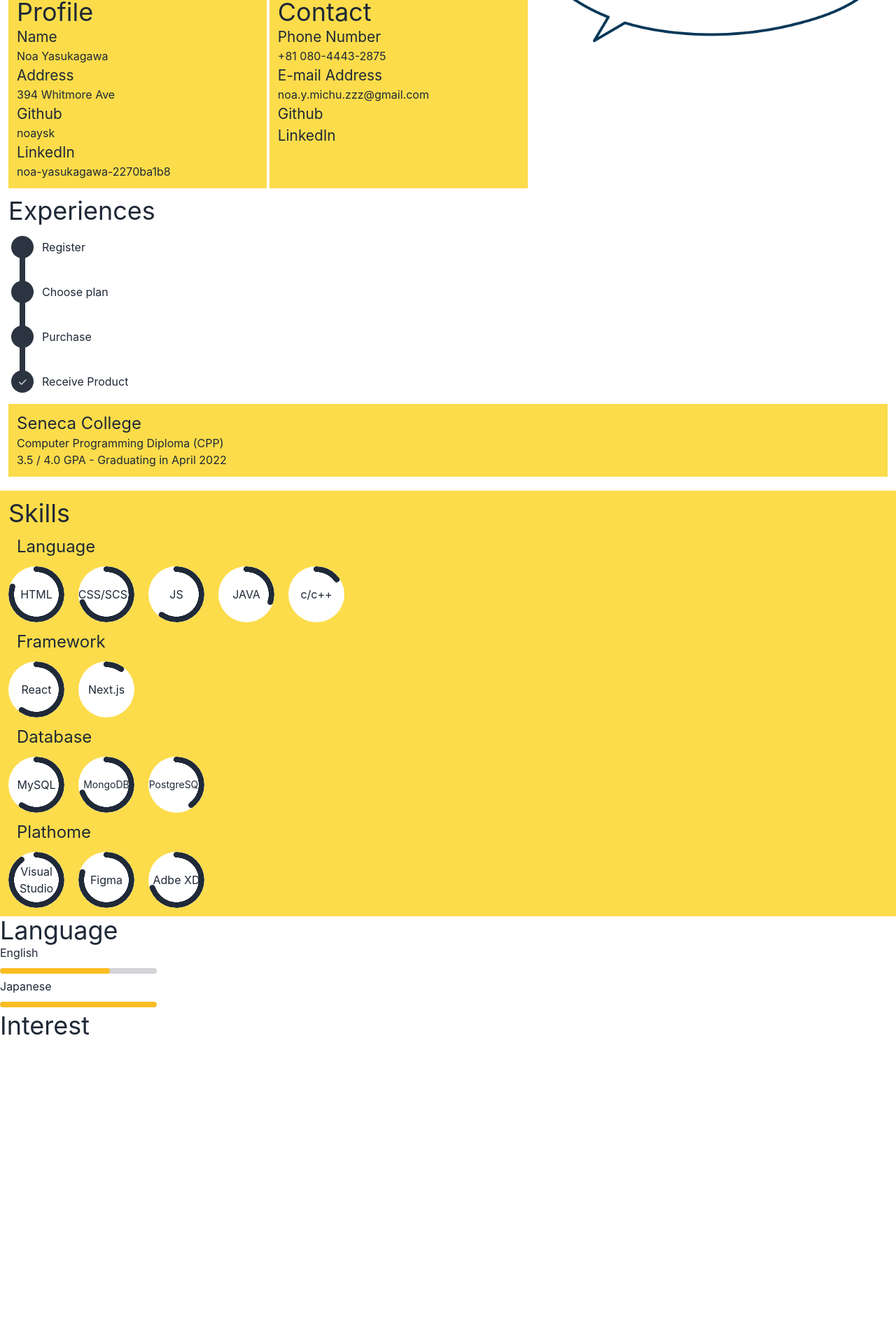
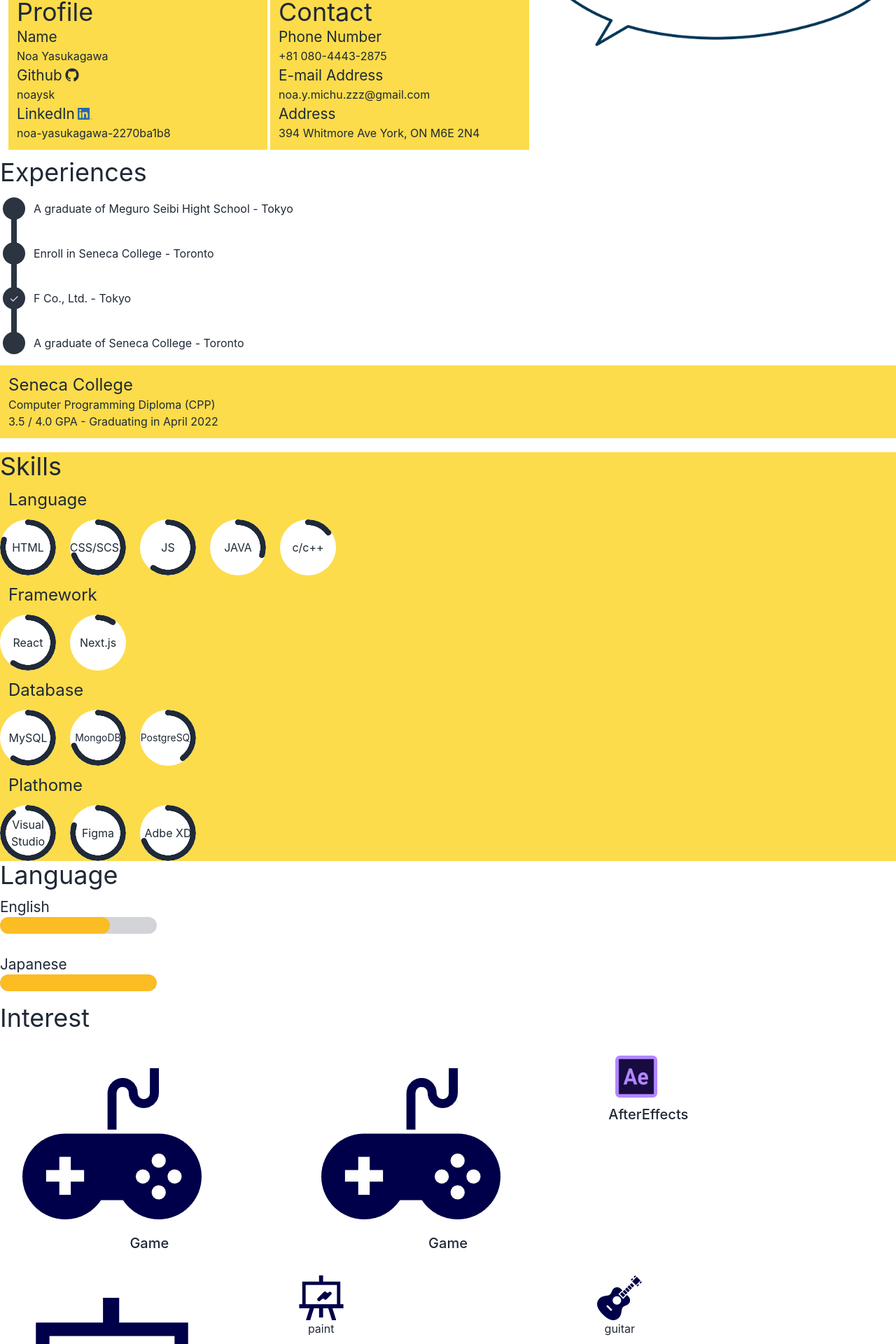
Before and after one commit to noaysk/myPortfolio, a React (Create React App) app: page / in a window 1280 px wide. Shown: the part 360-2280 px from the top of the page at 70% size. Before the commit the page ends 1847 px from the top, so only its background shows below. Built offline with nearby package versions, Linux system fonts and the light colour scheme.

Commit message:
added sections

```diff
--- a/src/Components/Main.js
+++ b/src/Components/Main.js
@@ -9,7 +9,7 @@ const Main = () => {
         className="bg-cover px-3"
         style={{ backgroundImage: "url(" + bgBrick + ")" }}
       > */}
-      <section className="bg-bgColor px-3">
+      <section className="bg-bgColor">
         <h1 className="text-7xl flex flex-col px-3">
           HELLO
           <span className="text-right">WORLD</span>
@@ -36,15 +36,36 @@ const Main = () => {
             <li>
               <span>Name</span> <span>Noa Yasukagawa</span>
             </li>
+
             <li>
-              <span>Address</span>
-              <span>394 Whitmore Ave</span>
+              <span>
+                <a className="flex" href={config.socials.Github}>
+                  Github
+                  <img
+                    className="object-contain w-5 ml-1"
+                    src={config.icon.GitHubIcon}
+                    alt="my icon"
+                  />
+                </a>
+              </span>
+              <span>
+                <a href={config.socials.Github}> noaysk</a>
+              </span>
             </li>
             <li>
-              <span>Github</span> <span>noaysk</span>
-            </li>
-            <li>
-              <span>LinkedIn</span> <span>noa-yasukagawa-2270ba1b8</span>
+              <span>
+                <a className="flex" href={config.socials.LinkedIn}>
+                  LinkedIn
+                  <img
+                    className="object-contain w-5 ml-1"
+                    src={config.icon.LinkedInIcon}
+                    alt="my icon"
+                  />
+                </a>
+              </span>
+              <span>
+                <a href={config.socials.LinkedIn}>noa-yasukagawa-2270ba1b8</a>
+              </span>
             </li>
           </ul>
         </div>
@@ -58,29 +79,27 @@ const Main = () => {
               <span>E-mail Address</span> <span>noa.y.michu.zzz@gmail.com</span>
             </li>
             <li>
-              <span>Github</span> <span> </span>
-            </li>
-            <li>
-              <span>LinkedIn</span> <span></span>
+              <span>Address</span>
+              <span>394 Whitmore Ave York, ON M6E 2N4</span>
             </li>
           </ul>
         </div>
       </div>
 
-      <section className="bg-cover px-3">
+      <section className="bg-cover">
         <h2 className="text-4xl">Experiences</h2>
         <ul class="steps steps-vertical">
-          <li data-content="" class="step  step-neutral">
-            Register
+          <li data-content="" class="step  step-neutral ">
+            A graduate of Meguro Seibi Hight School - Tokyo
           </li>
           <li data-content="" class="step step-neutral">
-            Choose plan
+            Enroll in Seneca College - Toronto
+          </li>
+          <li data-content="✓" class="step step-neutral">
+            F Co., Ltd. - Tokyo
           </li>
           <li data-content="" class="step step-neutral">
-            Purchase
-          </li>
-          <li data-content="✓" class="step step-neutral">
-            Receive Product
+            A graduate of Seneca College - Toronto{" "}
           </li>
         </ul>
         <div className="bg-bgColor p-3">
@@ -94,7 +113,7 @@ const Main = () => {
         className="p-3 mt-5 bg-cover "
         style={{ backgroundImage: "url(" + bgWall + ")" }}
       > */}
-      <section className="p-3 mt-5 bg-bgColor ">
+      <section className="mt-5 bg-bgColor ">
         <h2 className="text-4xl">Skills</h2>
         <h3 className="text-2xl p-3">Language</h3>
         <ul className="flex gap-5 overflow-x-auto ">
@@ -148,12 +167,18 @@ const Main = () => {
             </div>
           </li>
           <li className="">
-            <div className="radial-progress bg-white text-sm" style={{ "--value": 70 }}>
+            <div
+              className="radial-progress bg-white text-sm"
+              style={{ "--value": 70 }}
+            >
               MongoDB
             </div>
           </li>
           <li className="">
-            <div className="radial-progress bg-white text-sm" style={{ "--value": 40 }}>
+            <div
+              className="radial-progress bg-white text-sm"
+              style={{ "--value": 40 }}
+            >
               PostgreSQL
             </div>
           </li>
@@ -184,61 +209,111 @@ const Main = () => {
       <section>
         <h2 className="text-4xl">Language</h2>
         <ul>
-          English
-          <li>
+          <li className="py-3">
+            <span className="text-xl">English</span>
             <progress
-              className="progress progress-warning  w-56"
+              className="progress progress-warning w-56 h-6"
               value="70"
               max="100"
             ></progress>
           </li>
-          Japanese
-          <li>
+          <li className="py-3">
+            <span className="text-xl">Japanese</span>
             <progress
-              className="progress progress-warning w-56"
+              className="progress progress-warning w-56 h-6"
               value="100"
               max="100"
             ></progress>
           </li>
         </ul>
       </section>
+
+
+
       <section>
         <h2 className="text-4xl">Interest</h2>
+        <ul className="grid grid-cols-3">
 
+
+        <li tabIndex={0} className="collapse text-center">
+        <div className="collapse-title text-xl font-medium p-8">
+          <img className="" src={config.icon.game} alt="my icon" />
+          <span>Game</span>
+        </div>
+        <div className="collapse-content">
+          <p className="w-24">Minecraft, 7days to die, Genshin, Mario Kart</p>
+          <a className="" href={config.socials.Github}>
+                  NOA NOA NOA
+                </a>
+        </div>
+      </li>
+
+      <li tabIndex={0} className="collapse text-center">
+        <div className="collapse-title text-xl font-medium p-8">
+          <img className="" src={config.icon.game} alt="my icon" />
+          <span>Game</span>
+        </div>
+        <div className="collapse-content">
+        <a className="flex" href={config.socials.Github}>
+                  Github
+                  NOA NOA NOA
+                </a>
+        </div>
+      </li>
+
+
+      <li tabIndex={0} className="collapse text-center">
+        <div className="collapse-title text-xl font-medium pt-6 w-36 pb-3">
+          <img className="" src={config.icon.ae} alt="my icon" />
+          <span>AfterEffects</span>
+        </div>
+        <div className="collapse-content">
+          <Carousel/>
+        </div>
+      </li>
+
+
+
+          <li className="text-center collapse">
+            <input type="checkbox" />
+            <div className="collapse-title p-8 pb-3">
+              <img className="" src={config.icon.paint} alt="my icon" />
+              <span>paint</span>
+            </div>
+            <div className="collapse-content">
+              <p className="w-24 break-normal"></p>
+            </div>
+          </li>
+
+          <li className="w-16 text-center">
+            <img
+              className="object-contain"
+              src={config.icon.paint}
+              alt="my icon"
+            />
+            <span>paint</span>
+          </li>
+          <li className="w-16 text-center">
+            <img
+              className="object-contain"
+              src={config.icon.guitar}
+              alt="my icon"
+            />
+            <span>guitar</span>
+          </li>
+        </ul>
       </section>
+
+
     </div>
   );
 };
 
 const Carousel = () => {
   return (
-    <ul className="flex gap-5 overflow-x-auto">
-      <li className="">
-        <div className="radial-progress  bg-white" style={{ "--value": 80 }}>
-          HTML
-        </div>
-      </li>
-      <li className="">
-        <div className="radial-progress bg-white" style={{ "--value": 70 }}>
-          CSS/SCSS
-        </div>
-      </li>
-      <li className="">
-        <div className="radial-progress bg-white" style={{ "--value": 60 }}>
-          JS
-        </div>
-      </li>
-      <li className="">
-        <div className="radial-progress bg-white" style={{ "--value": 30 }}>
-          JAVA
-        </div>
-      </li>
-      <li className="">
-        <div className="radial-progress bg-white" style={{ "--value": 15 }}>
-          c/c++
-        </div>
-      </li>
-    </ul>
+    <a className="flex" href={config.socials.Github}>
+                  NOA NOA NOA
+                </a>
   );
 };
 
```
